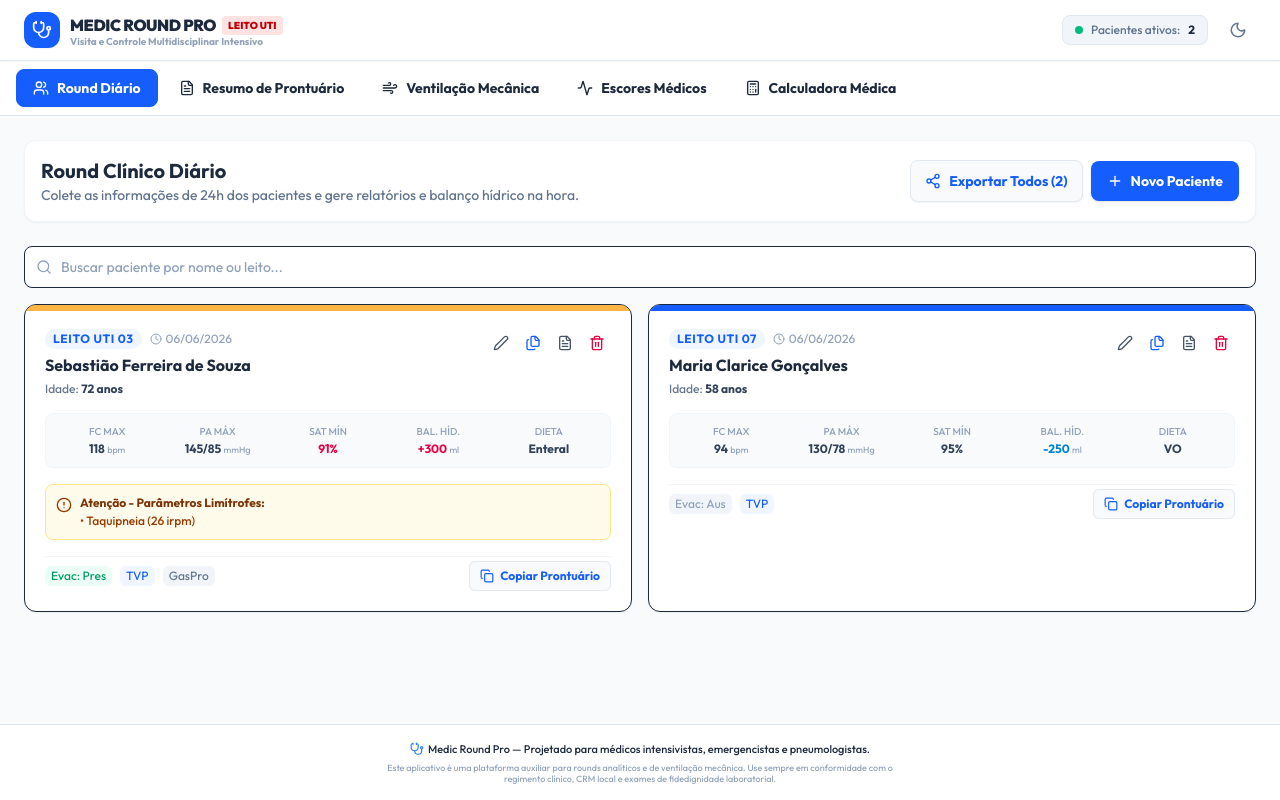
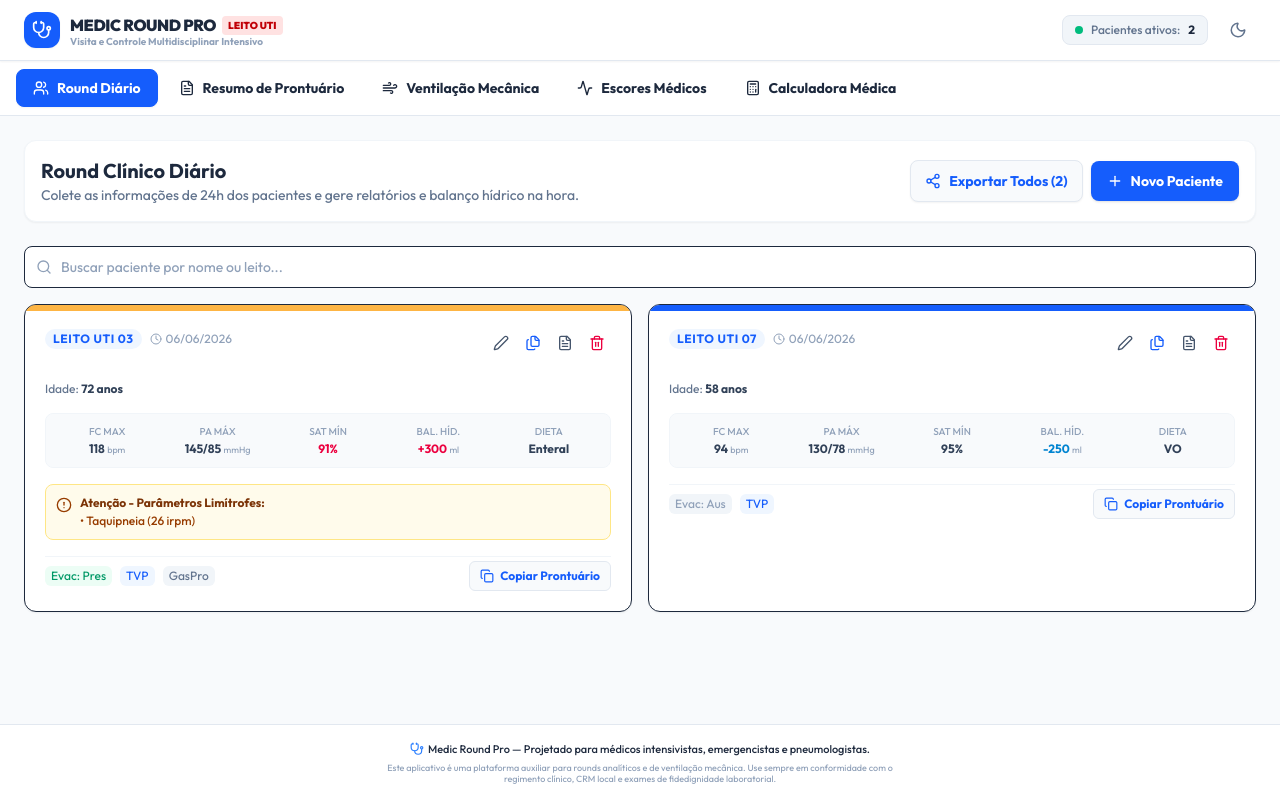
Before and after one commit to drmatheusrbc-glitch/Medic-Round-, a React (Vite) app: page / in a window 1280 px wide. Built offline with nearby package versions, Linux system fonts and the light colour scheme.

Commit message:
style: update patient name and textarea contrast
Adjust text colors to white for patient names and improve textarea visibility with darker backgrounds and increased border contrast for better readability.

```diff
--- a/src/components/DailyRoundTab.tsx
+++ b/src/components/DailyRoundTab.tsx
@@ -473,7 +473,7 @@ export default function DailyRoundTab({ patients, onSavePatient, onDeletePatient
                             {new Date(p.createdAt).toLocaleDateString('pt-BR')}
                           </span>
                         </div>
-                        <h3 className="text-base font-bold text-slate-800 dark:text-slate-105">{p.name}</h3>
+                        <h3 className="text-base font-bold text-white dark:text-white">{p.name}</h3>
                         <p className="text-xs text-slate-500 dark:text-slate-400">Idade: <span className="font-semibold text-slate-700 dark:text-slate-300">{p.age} anos</span></p>
                       </div>
 
@@ -1022,7 +1022,7 @@ export default function DailyRoundTab({ patients, onSavePatient, onDeletePatient
                             <span className="bg-blue-600 text-white text-[10px] font-black px-2 py-0.5 rounded-full uppercase">
                               Leito {p.bed}
                             </span>
-                            <span className="font-bold text-slate-800 dark:text-white text-sm">
+                            <span className="font-bold text-white dark:text-white text-sm">
                               {p.name}
                             </span>
                             <span className="text-slate-450 dark:text-slate-400 text-xs">({p.age} anos)</span>
--- a/src/components/ReportSummaryTab.tsx
+++ b/src/components/ReportSummaryTab.tsx
@@ -444,7 +444,7 @@ ${summary.prescricaoMedica?.length > 0
                 value={evolutionText}
                 onChange={(e) => setEvolutionText(e.target.value)}
                 placeholder="Por favor, cole as anotações do prontuário eletrônico, evolução médica recente, anotações de plantão, exames laboratoriais ou notas do round com o paciente..."
-                className="w-full h-80 max-h-120 p-3.5 border border-slate-250 dark:border-slate-800 rounded-lg text-xs bg-slate-50 dark:bg-slate-950 text-slate-800 dark:text-slate-150 focus:outline-hidden focus:border-blue-500 font-sans tracking-wide leading-relaxed scrollbar-thin"
+                className="w-full h-80 max-h-120 p-3.5 border border-slate-700 dark:border-slate-800 rounded-lg text-xs bg-slate-900 dark:bg-slate-950 text-white dark:text-white placeholder:text-slate-400 focus:outline-hidden focus:border-blue-500 font-sans tracking-wide leading-relaxed scrollbar-thin shadow-inner"
               />
 
               <div className="flex items-center justify-between text-[10px] text-slate-400 mt-2 font-medium">
@@ -473,7 +473,7 @@ ${summary.prescricaoMedica?.length > 0
                 value={prescriptionText}
                 onChange={(e) => setPrescriptionText(e.target.value)}
                 placeholder="Cole o texto da prescrição farmacológica do leito do paciente aqui se disponível..."
-                className="w-full h-34 p-3 border border-slate-200 dark:border-slate-800 rounded-lg text-xs bg-slate-50 dark:bg-slate-950 text-slate-800 dark:text-slate-150 focus:outline-hidden focus:border-blue-500 font-sans leading-relaxed scrollbar-thin"
+                className="w-full h-34 p-3 border border-slate-700 dark:border-slate-800 rounded-lg text-xs bg-slate-900 dark:bg-slate-950 text-white dark:text-white placeholder:text-slate-400 focus:outline-hidden focus:border-blue-500 font-sans leading-relaxed scrollbar-thin shadow-inner"
               />
             </div>
 
```
